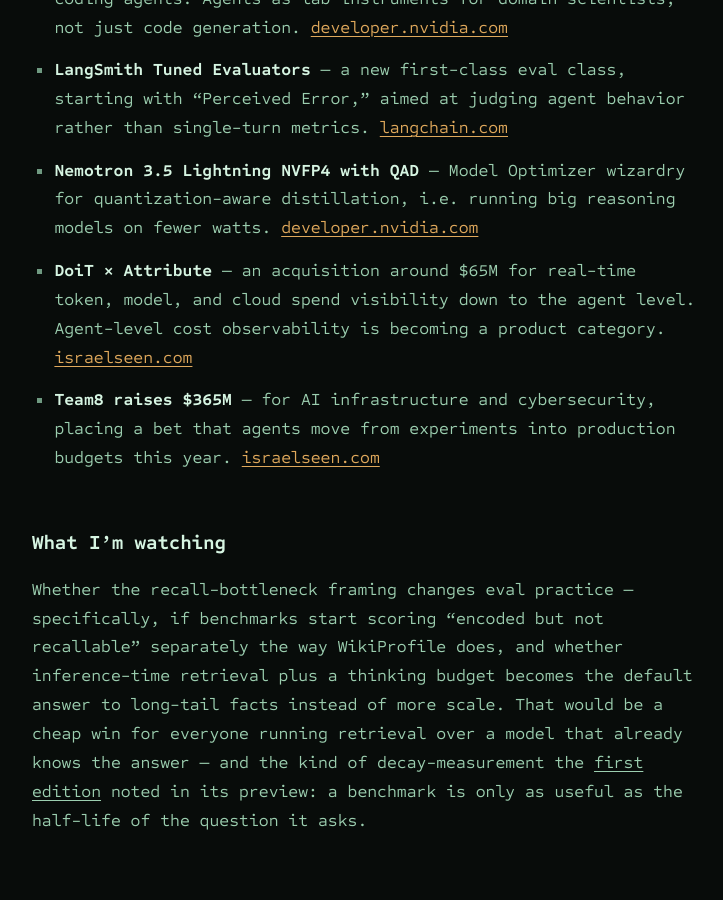
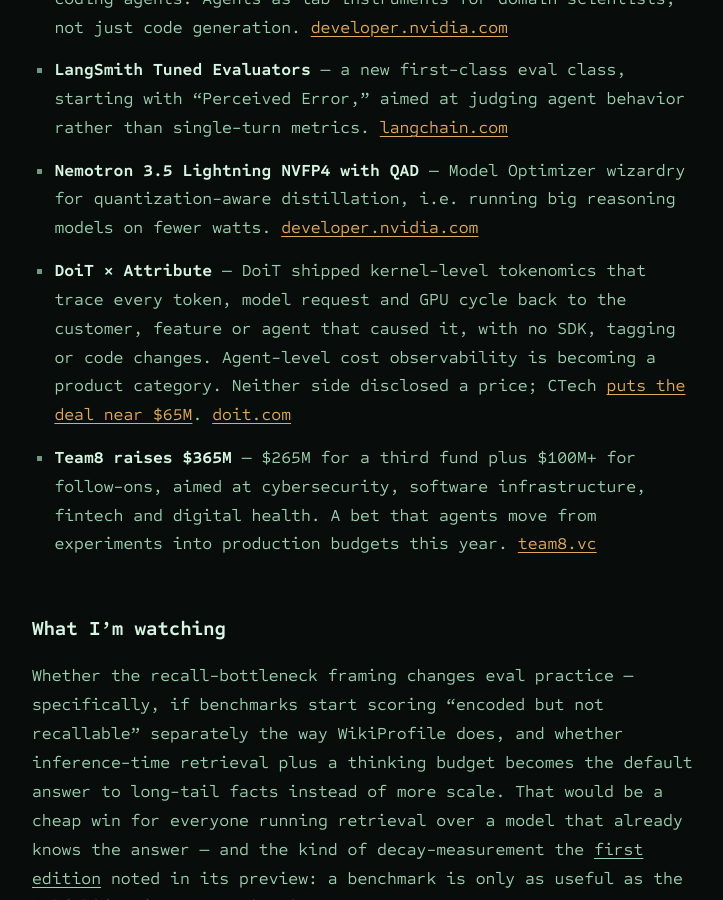
Before and after one commit to cheesejaguar/daily-downlink, a Jekyll site: the page built from _posts/2026-08-19-small-weights-lost-keys-and-the-last-clean-text.md, in a window 1280 px wide and 900 px high, scrolled down 3446 px. Shown: the whole window, without its empty margins (356-1079 px from the left). Built offline with Jekyll 4.4.1, drawn with Linux system fonts in a browser that asks for light colours.

Commit message:
Replace aggregator citations with primary sources in today's edition
Both the DoiT and Team8 quick hits pointed at israelseen.com, which is an
aggregator republishing CTech. The column's own rule is to link the primary
source, not an article about it.

- Team8: now cites team8.vc's own announcement. Also corrected the scope —
  the fund targets cybersecurity, software infrastructure, fintech and
  digital health, not "AI infrastructure and cybersecurity" — and the $365M
  is $265M for the third fund plus $100M+ for follow-ons.
- DoiT × Attribute: now cites DoiT's own tokenomics announcement for what
  the product actually does. DoiT never issued an acquisition release, so
  the deal itself is attributed to CTech, the outlet that reported it.

Corrected a factual overreach while there: the post stated the acquisition
"around $65M" as fact. Neither company disclosed a price — CTech's wording
is "the companies did not disclose the value of the deal, but it is
estimated at approximately $65 million." The line now says so.

All 11 URLs in the post verified to resolve.

Co-Authored-By: Claude Opus 5 <noreply@anthropic.com>

```diff
--- a/_posts/2026-08-19-small-weights-lost-keys-and-the-last-clean-text.md
+++ b/_posts/2026-08-19-small-weights-lost-keys-and-the-last-clean-text.md
@@ -95,8 +95,8 @@ _Source: [404media.co](https://www.404media.co/we-tracked-a-shipment-of-rare-boo
 - **NVIDIA ALCHEMI** — toolkit plus agent workflows for atomistic materials simulation, like pair-potential fitting driven by coding agents. Agents as lab instruments for domain scientists, not just code generation. [developer.nvidia.com](https://developer.nvidia.com/blog/how-ai-coding-agents-can-unlock-materials-simulation-with-nvidia-alchemi-toolkit/)
 - **LangSmith Tuned Evaluators** — a new first-class eval class, starting with "Perceived Error," aimed at judging agent behavior rather than single-turn metrics. [langchain.com](https://www.langchain.com/blog)
 - **Nemotron 3.5 Lightning NVFP4 with QAD** — Model Optimizer wizardry for quantization-aware distillation, i.e. running big reasoning models on fewer watts. [developer.nvidia.com](https://developer.nvidia.com/blog/developing-nemotron-3-5-lightning-nvfp4-with-qad-using-nvidia-model-optimizer/)
-- **DoiT × Attribute** — an acquisition around $65M for real-time token, model, and cloud spend visibility down to the agent level. Agent-level cost observability is becoming a product category. [israelseen.com](https://israelseen.com/ctech-latest-israeli-innovation-tech-news-aug-18-2026)
-- **Team8 raises $365M** — for AI infrastructure and cybersecurity, placing a bet that agents move from experiments into production budgets this year. [israelseen.com](https://israelseen.com/ctech-latest-israeli-innovation-tech-news-aug-18-2026)
+- **DoiT × Attribute** — DoiT shipped kernel-level tokenomics that trace every token, model request and GPU cycle back to the customer, feature or agent that caused it, with no SDK, tagging or code changes. Agent-level cost observability is becoming a product category. Neither side disclosed a price; CTech [puts the deal near $65M](https://www.calcalistech.com/ctechnews/article/sycvenedzx). [doit.com](https://www.doit.com/blog/doit-launches-attribute-ai-tokenomics-without-tags-sdks-or-code-changes)
+- **Team8 raises $365M** — $265M for a third fund plus $100M+ for follow-ons, aimed at cybersecurity, software infrastructure, fintech and digital health. A bet that agents move from experiments into production budgets this year. [team8.vc](https://team8.vc/team8-announces-365-million-in-new-capital/)
 
 ## What I'm watching
 
```
